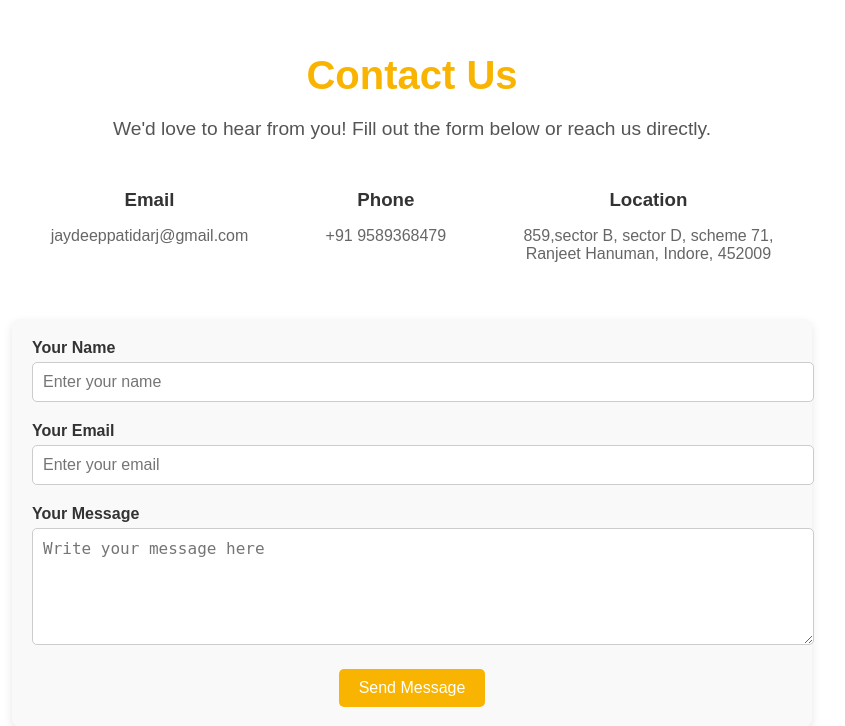
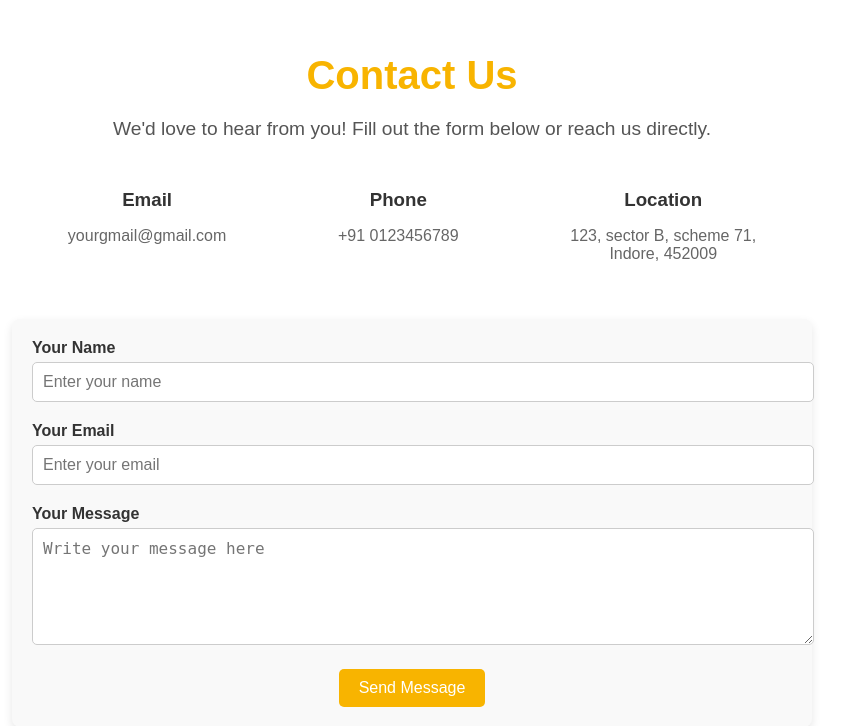
Before and after one commit to Jaydeep-Patidar/Makeup-Mehendi-Art, a Django app: page /contact/ in a window 1280 px wide. Shown: the part 48-774 px from the top of the page, without its empty margins (228-1073 px from the left). Run offline with Django 5.2, Linux system fonts and the light colour scheme; a user stored in the database is signed in; parts of the project's set-up code (start-up, migrations or seed data) failed here and were passed over.

Commit message:
Update contact.html

```diff
--- a/home/templates/contact.html
+++ b/home/templates/contact.html
@@ -21,15 +21,15 @@
             <div class="contact-details">
                 <div class="info">
                     <h3>Email</h3>
-                    <p>jaydeeppatidarj@gmail.com</p>
+                    <p>yourgmail@gmail.com</p>
                 </div>
                 <div class="info">
                     <h3>Phone</h3>
-                    <p>+91 9589368479</p>
+                    <p>+91 0123456789</p>
                 </div>
                 <div class="info">
                     <h3>Location</h3>
-                    <p>859,sector B, sector D, scheme 71,<br> Ranjeet Hanuman, Indore, 452009  </p>
+                    <p>123, sector B, scheme 71,<br> Indore, 452009  </p>
                 </div>
             </div>
 
```
